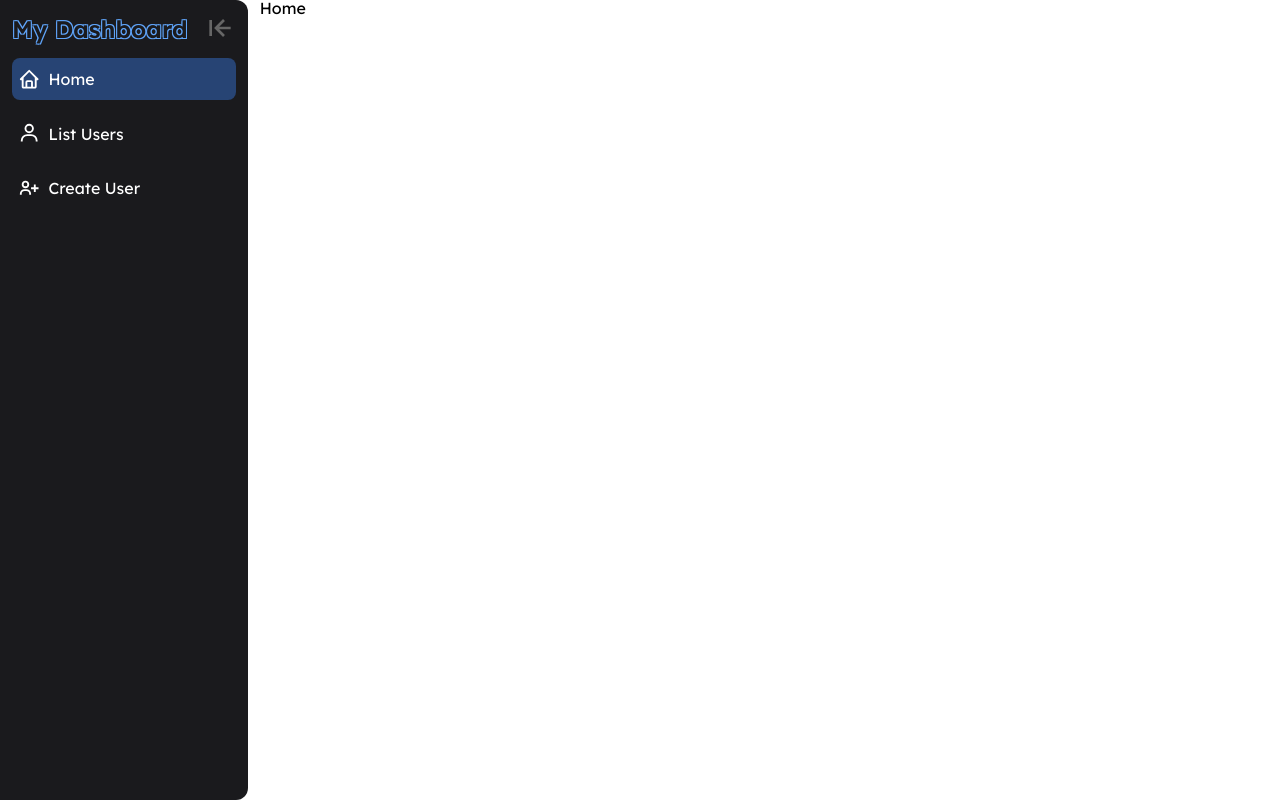
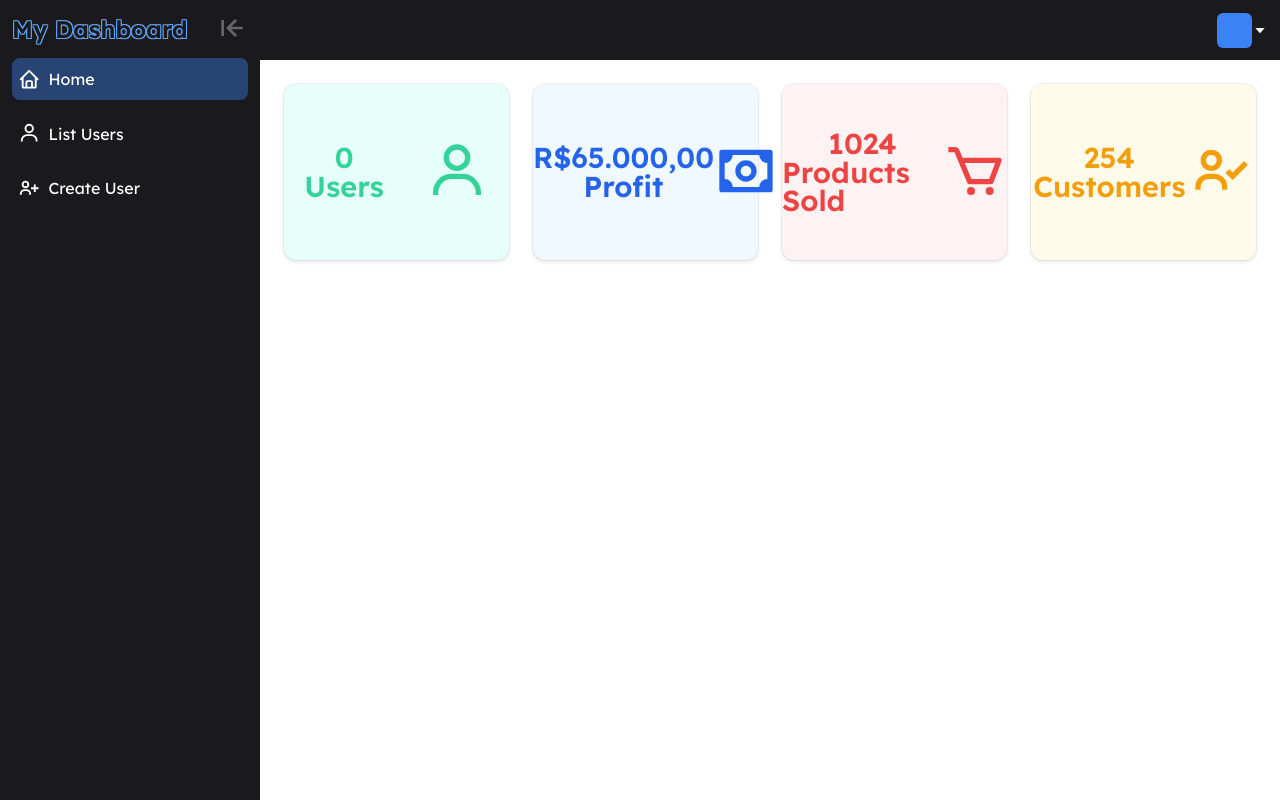
Before and after one commit to v1nni7/dashboard-frontend, a React (Vite) app: page / in a window 1280 px wide. Built offline with nearby package versions, Linux system fonts and the light colour scheme; no server answers; sample sign-in values are in the browser's storage.

Commit message:
feat: created a preview info in home and create navbar

```diff
--- /dev/null
+++ b/src/components/Navbar.tsx
@@ -0,0 +1,14 @@
+import { BiCaretDown } from "react-icons/bi";
+
+function Navbar() {
+  return (
+    <nav className="navbar">
+      <div className="navbar-user-profile">
+        <div className="user-profile-image"></div>
+        <BiCaretDown />
+      </div>
+    </nav>
+  );
+}
+
+export default Navbar;
--- a/src/components/PrivateRoute.tsx
+++ b/src/components/PrivateRoute.tsx
@@ -2,6 +2,7 @@ import { useContext } from "react";
 import { Navigate } from "react-router-dom";
 import { AuthContext } from "../hooks/AuthContext";
 import Sidebar from "./Sidebar";
+import Navbar from "./Navbar";
 
 type Props = {
   children: React.ReactNode;
@@ -13,8 +14,9 @@ function PrivateRoute({ children }: Props) {
   if (!user.token) return <Navigate to="/login" />;
 
   return (
-    <div className="wrapper-page">
+    <div className="display-grid">
       <Sidebar />
+      <Navbar />
       <div className="container">{children}</div>
     </div>
   );
--- a/src/pages/Home.tsx
+++ b/src/pages/Home.tsx
@@ -1,5 +1,76 @@
+import { useEffect, useState } from "react";
+import { BiUser, BiMoney, BiCart, BiUserCheck } from "react-icons/bi";
+import { getUsersService } from "../service/api";
+
 function Home() {
-  return <>Home</>;
+  const [quantityUsers, setQuantityUsers] = useState(0);
+
+  const getTotalUsers = async () => {
+    try {
+      const response = await getUsersService();
+
+      if (response.status === 200) {
+        setQuantityUsers(response.data.length);
+      }
+    } catch (error) {
+      console.log(error);
+    }
+  };
+
+  useEffect(() => {
+    getTotalUsers();
+  }, [getTotalUsers]);
+
+  return (
+    <section className="home">
+      <ul className="card-preview">
+        <li className="card-preview-item">
+          <div className="card-content card-shadow-green">
+            <div className="card-quantity">
+              <span className="card-quantity-number">{quantityUsers}</span>
+              <span className="card-quantity-text">Users</span>
+            </div>
+            <div className="card-icon">
+              <BiUser />
+            </div>
+          </div>
+        </li>
+        <li className="card-preview-item">
+          <div className="card-content card-shadow-blue">
+            <div className="card-quantity">
+              <span className="card-quantity-number">R$65.000,00</span>
+              <span className="card-quantity-text">Profit</span>
+            </div>
+            <div className="card-icon">
+              <BiMoney />
+            </div>
+          </div>
+        </li>
+        <li className="card-preview-item">
+          <div className="card-content card-shadow-red">
+            <div className="card-quantity">
+              <span className="card-quantity-number">1024</span>
+              <span className="card-quantity-text">Products Sold</span>
+            </div>
+            <div className="card-icon">
+              <BiCart />
+            </div>
+          </div>
+        </li>
+        <li className="card-preview-item">
+          <div className="card-content card-shadow-yellow">
+            <div className="card-quantity">
+              <span className="card-quantity-number">254</span>
+              <span className="card-quantity-text">Customers</span>
+            </div>
+            <div className="card-icon">
+              <BiUserCheck />
+            </div>
+          </div>
+        </li>
+      </ul>
+    </section>
+  );
 }
 
 export default Home;
--- a/src/scss/__home.scss
+++ b/src/scss/__home.scss
@@ -0,0 +1,56 @@
+.home {
+  .card-preview {
+    display: flex;
+    justify-content: space-between;
+
+    .card-preview-item {
+      width: 25%;
+      height: 200px;
+      padding: 12px;
+
+      .card-content {
+        height: 100%;
+        display: flex;
+        align-items: center;
+        border-radius: 12px;
+        justify-content: space-around;
+        box-shadow: 0 0 0 1px rgba(0, 0, 0, 0.05),
+          0 2px 4px 0 rgba(0, 0, 0, 0.1);
+
+        .card-quantity {
+          display: flex;
+          font-weight: 600;
+          font-size: 1.8rem;
+          align-items: center;
+          flex-direction: column;
+        }
+
+        .card-icon {
+          svg {
+            font-size: 4rem;
+          }
+        }
+
+        &.card-shadow-green {
+          color: #34d399;
+          background-color: #e6fffa;
+        }
+
+        &.card-shadow-blue {
+          color: #2563eb;
+          background-color: #eff9ff;
+        }
+
+        &.card-shadow-red {
+          color: #ef4444;
+          background-color: #fef2f2;
+        }
+
+        &.card-shadow-yellow {
+          color: #f59e0b;
+          background-color: #fffbea;
+        }
+      }
+    }
+  }
+}
--- /dev/null
+++ b/src/scss/__navbar.scss
@@ -0,0 +1,24 @@
+.navbar {
+  padding: 12px;
+  display: flex;
+  align-items: center;
+  justify-content: flex-end;
+  background-color: #1a1a1d;
+
+  .navbar-user-profile {
+    display: flex;
+    cursor: pointer;
+    align-items: center;
+
+    .user-profile-image {
+      width: 35px;
+      height: 35px;
+      border-radius: 6px;
+      background-color: $blue-500;
+    }
+
+    svg {
+      color: #ffffff;
+    }
+  }
+}
--- a/src/scss/__sidebar.scss
+++ b/src/scss/__sidebar.scss
@@ -2,8 +2,8 @@
   width: 260px;
   height: 100vh;
   padding: 12px;
+  grid-area: sidebar;
   background-color: #1a1a1d;
-  border-radius: 0 12px 12px 0;
 
   .sidebar-brand {
     display: flex;
--- a/src/scss/index.scss
+++ b/src/scss/index.scss
@@ -11,10 +11,11 @@ $blue-200: #bef3ff;
 $blue-100: #eff9ff;
 
 @import "./__reset.scss";
+@import "./__home.scss";
 @import "./__login.scss";
 @import "./__table.scss";
 @import "./__sidebar.scss";
-@import "./__home.scss";
+@import "./__navbar.scss";
 
 * {
   box-sizing: border-box;
@@ -34,32 +35,15 @@ button {
   cursor: pointer;
 }
 
-.wrapper-page {
-  display: flex;
-}
-
-.flex {
-  display: flex;
-}
-
-.justify-between {
-  justify-content: space-between;
-}
-
-.w-100 {
-  width: 100%;
-}
-
-.h-screen {
-  height: 100vh;
+.display-grid {
+  display: grid;
+  grid-template-areas: "sidebar navbar" "sidebar content";
+  grid-template-columns: 260px 1fr;
+  grid-template-rows: 60px 1fr;
 }
 
 .container {
-  width: 85%;
-  margin: 0 auto;
-  padding: 0 12px;
+  width: 100%;
+  padding: 12px;
+  grid-area: content;
 }
-
-.row {
-  margin: 0 12px;
-}
```
